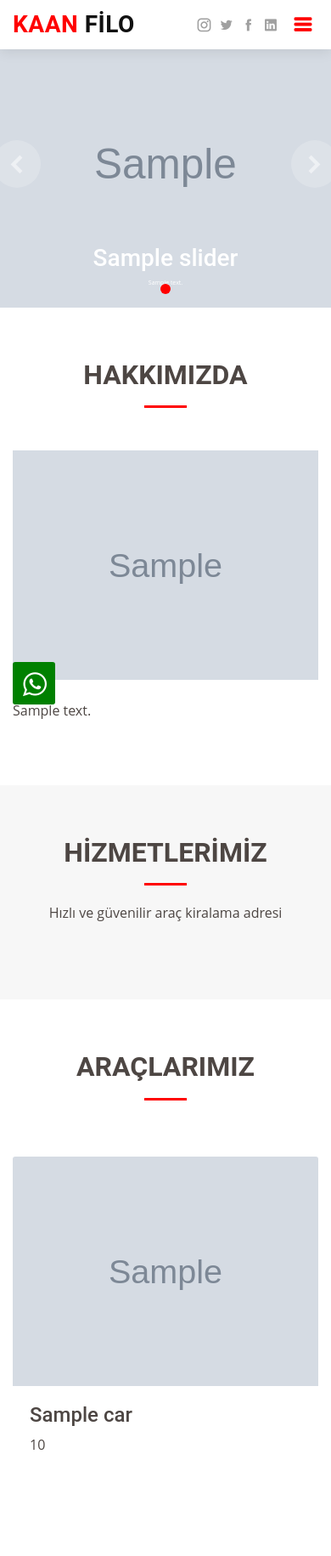
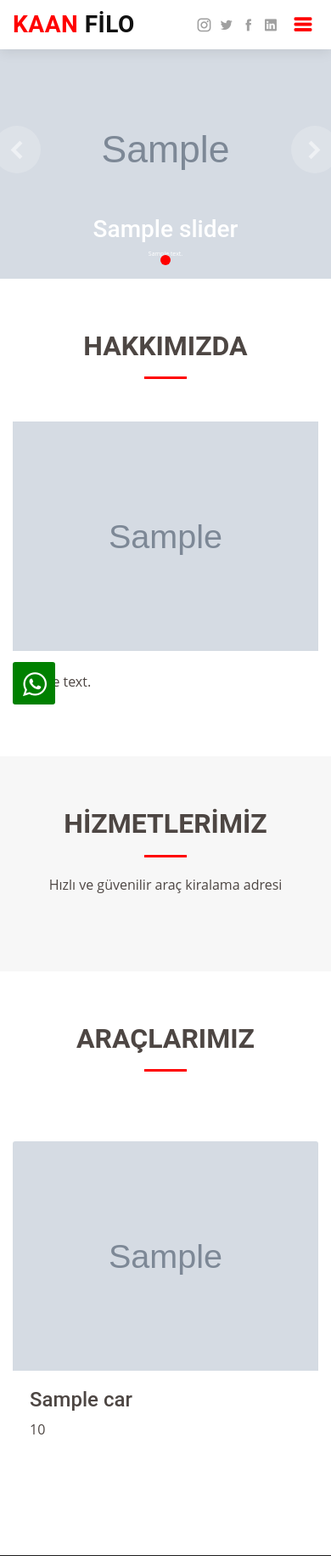
Before and after one commit to kpnemre/Django_KaanFilo, a Django app: page / in a window 390 px wide. Shown: the top 1831 px of the page at 85% size. Run offline with Django 3.2, Linux system fonts and the light colour scheme; tables that the repository leaves empty hold one stand-in row (values such as "Sample post"); grey boxes marked "Sample" are stand-in pictures; data that the repository does not hold is empty; some libraries are stand-ins or nearby versions.

Commit message:
Change css style

```diff
--- a/static/assets/css/style.css
+++ b/static/assets/css/style.css
@@ -504,7 +504,7 @@ h1, h2, h3, h4, h5, h6 {
   }
   #hero {
     width: 100%;
-    height: 40vh;
+    height: 36vh;
     background-color: rgba(0, 0, 0, 0.8);
     overflow: hidden;
     position: relative;
@@ -526,7 +526,7 @@ h1, h2, h3, h4, h5, h6 {
   }
   #hero {
     width: 100%;
-    height: 60vh;
+    height: 50vh;
   }
 }
 
@@ -772,9 +772,10 @@ section {
 
 .portfolio .portfolio-item {
 
-  margin-bottom:1rem ;
-  margin-top: 1rem;
-}
+  margin-bottom:2rem ;
+  margin-top: 2rem;
+}
+
 .portfolio-info {
   width: 18rem;
 }
--- a/templates/index.html
+++ b/templates/index.html
@@ -158,8 +158,8 @@
           {% endfor %}
 
 
+
         </div>
-
       </div>
     </section><!-- End Portfolio Section -->
 
```
